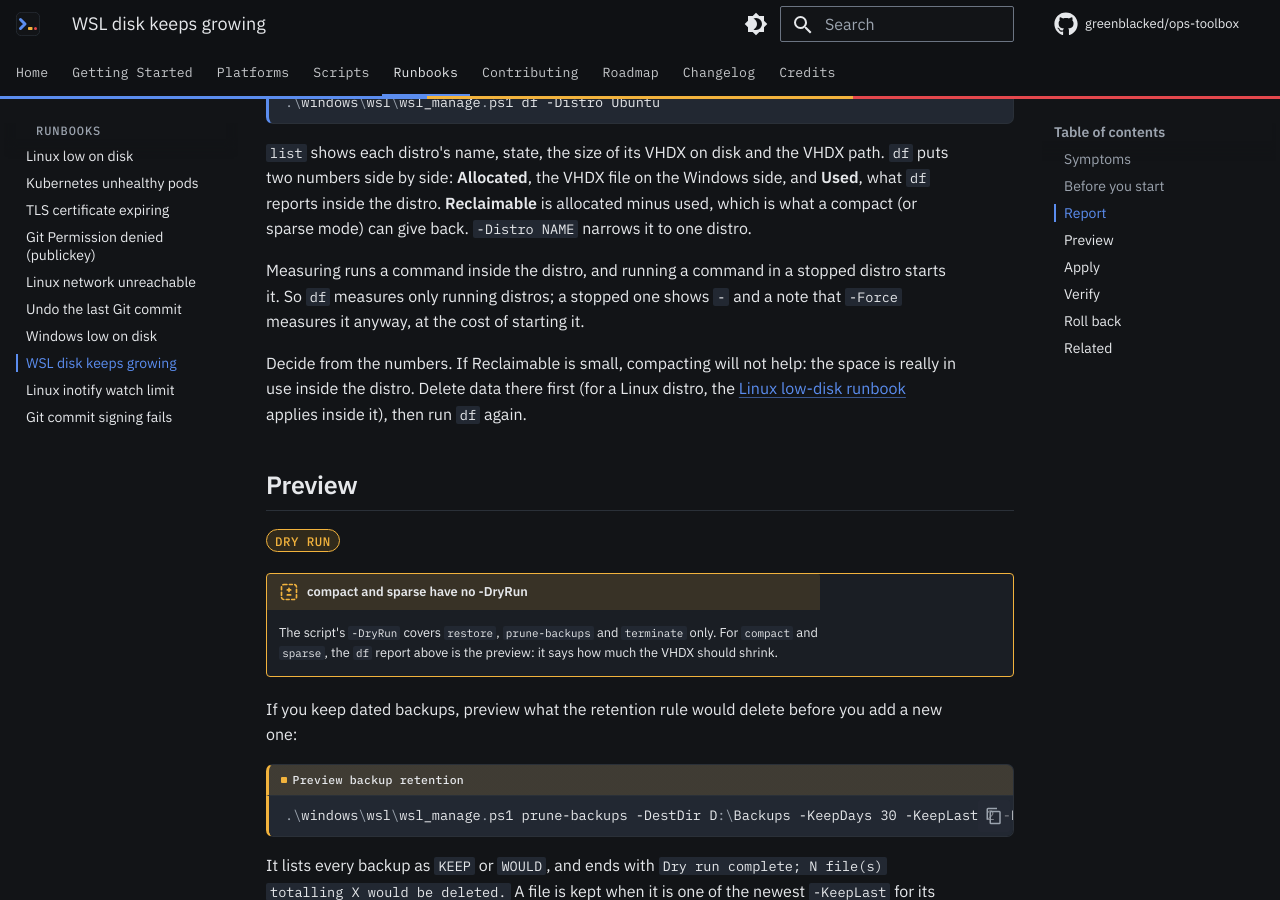
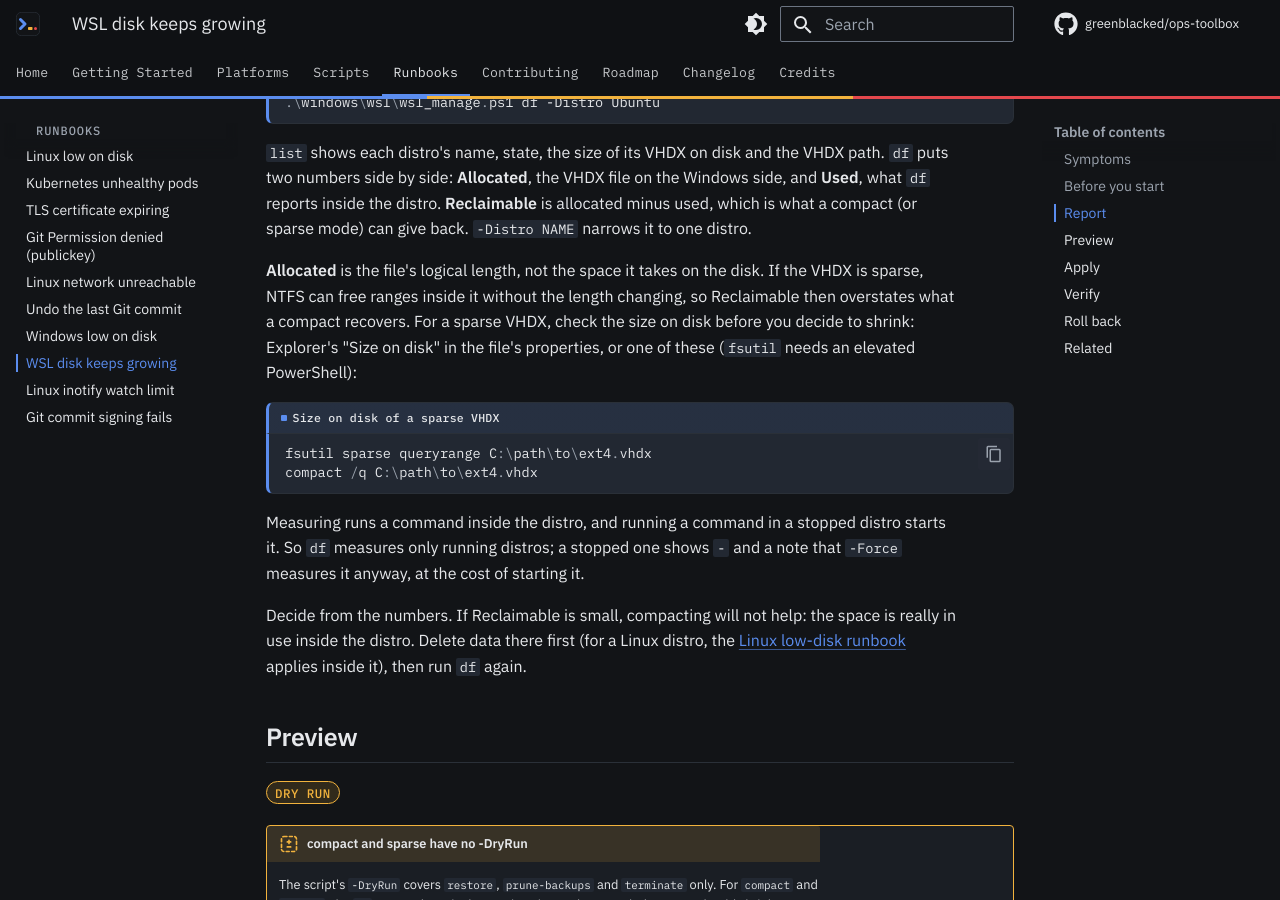
Before and after one commit to greenblacked/ops-toolbox, an MkDocs documentation site: the page built from docs/runbooks/wsl-disk-growing.md, in a window 1280 px wide and 900 px high, scrolled down 1205 px. Built offline with MkDocs 1.6.1 and Material for MkDocs 9.7.7, drawn with Linux system fonts in a browser that asks for light colours; comment, search, counter and statistics services are not loaded.

Commit message:
docs(runbooks): verify sparse VHDX size on disk
Check the size on disk of a sparse VHDX, and note that fsutil needs an
elevated prompt.

````diff
--- a/docs/runbooks/wsl-disk-growing.md
+++ b/docs/runbooks/wsl-disk-growing.md
@@ -49,6 +49,18 @@ VHDX path. `df` puts two numbers side by side: **Allocated**, the VHDX file
 on the Windows side, and **Used**, what `df` reports inside the distro.
 **Reclaimable** is allocated minus used, which is what a compact (or sparse
 mode) can give back. `-Distro NAME` narrows it to one distro.
+
+**Allocated** is the file's logical length, not the space it takes on the
+disk. If the VHDX is sparse, NTFS can free ranges inside it without the
+length changing, so Reclaimable then overstates what a compact recovers.
+For a sparse VHDX, check the size on disk before you decide to shrink:
+Explorer's "Size on disk" in the file's properties, or one of these
+(`fsutil` needs an elevated PowerShell):
+
+```{ .powershell .rpt-report title="Size on disk of a sparse VHDX" }
+fsutil sparse queryrange C:\path\to\ext4.vhdx
+compact /q C:\path\to\ext4.vhdx
+```
 
 Measuring runs a command inside the distro, and running a command in a
 stopped distro starts it. So `df` measures only running distros; a stopped
````
